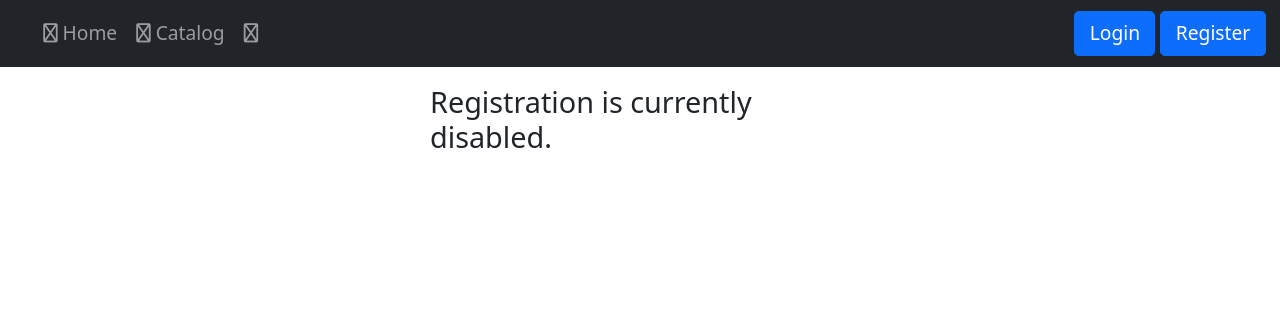
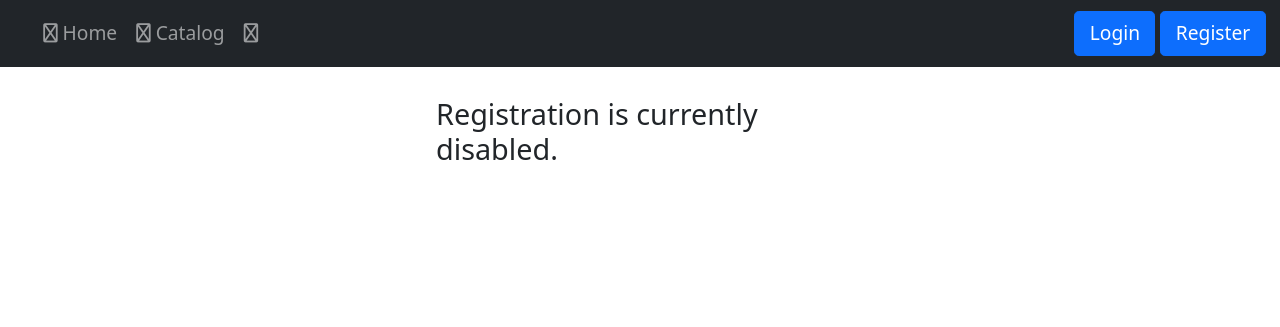
Before and after one commit to RED7STUDIOS/RED7Community-Legacy, a PHP site: page /register.php in a window 1280 px wide. Shown: the top 327 px of the page. Run offline with PHP 8.4, Linux system fonts and the light colour scheme; data that the repository does not hold is empty; some libraries are stand-ins or nearby versions.

Commit message:
Add title to avatar editor and add margin to pages.

```diff
--- a/red7community.ml/assets/css/style.css
+++ b/red7community.ml/assets/css/style.css
@@ -301,3 +301,8 @@
 .redeem-form .btn-success {
     margin-top: 10px;
 }
+
+.page-content-wrapper {
+    margin-top: 10px;
+    margin-left: 10px;
+}
--- a/red7community.ml/avatar-editor.php
+++ b/red7community.ml/avatar-editor.php
@@ -76,6 +76,8 @@
 		?>
 
 		<div class="page-content-wrapper">
+            <h1>Avatar Editor</h1>
+
 			<canvas id="c"></canvas>
 
 			<div class="row row-cols-1 row-cols-md-3 g-4">
```
